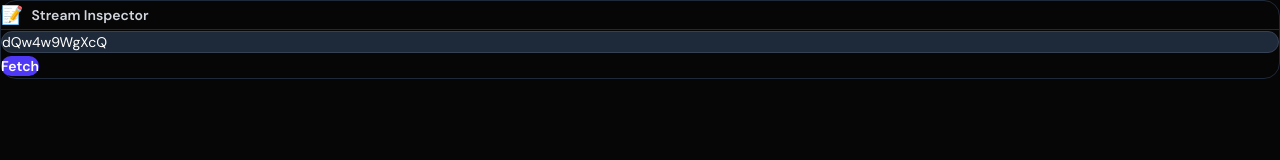
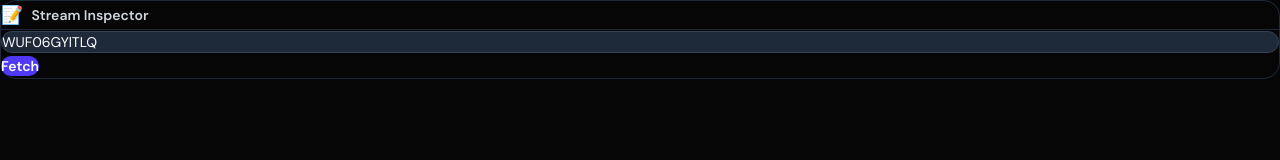
Before and after one commit to Nickblaq/jc, a Next.js app: page /info in a window 1280 px wide. Shown: the top 160 px of the page. Built offline with nearby package versions, Linux system fonts and the light colour scheme.

Commit message:
Update page.tsx

```diff
--- a/app/info/page.tsx
+++ b/app/info/page.tsx
@@ -25,7 +25,8 @@ export interface StreamResponse {
 }
 
 export default function Info() {
-  const [id, setId] = useState('dQw4w9WgXcQ') // valid test ID
+  const [id, setId] = useState('WUF06GYlTLQ')
+  // dQw4w9WgXcQvalid test ID
   const [error, setError] = useState<string | null>(null)
   const [data, setData] = useState<StreamResponse | null>(null)
 
```
